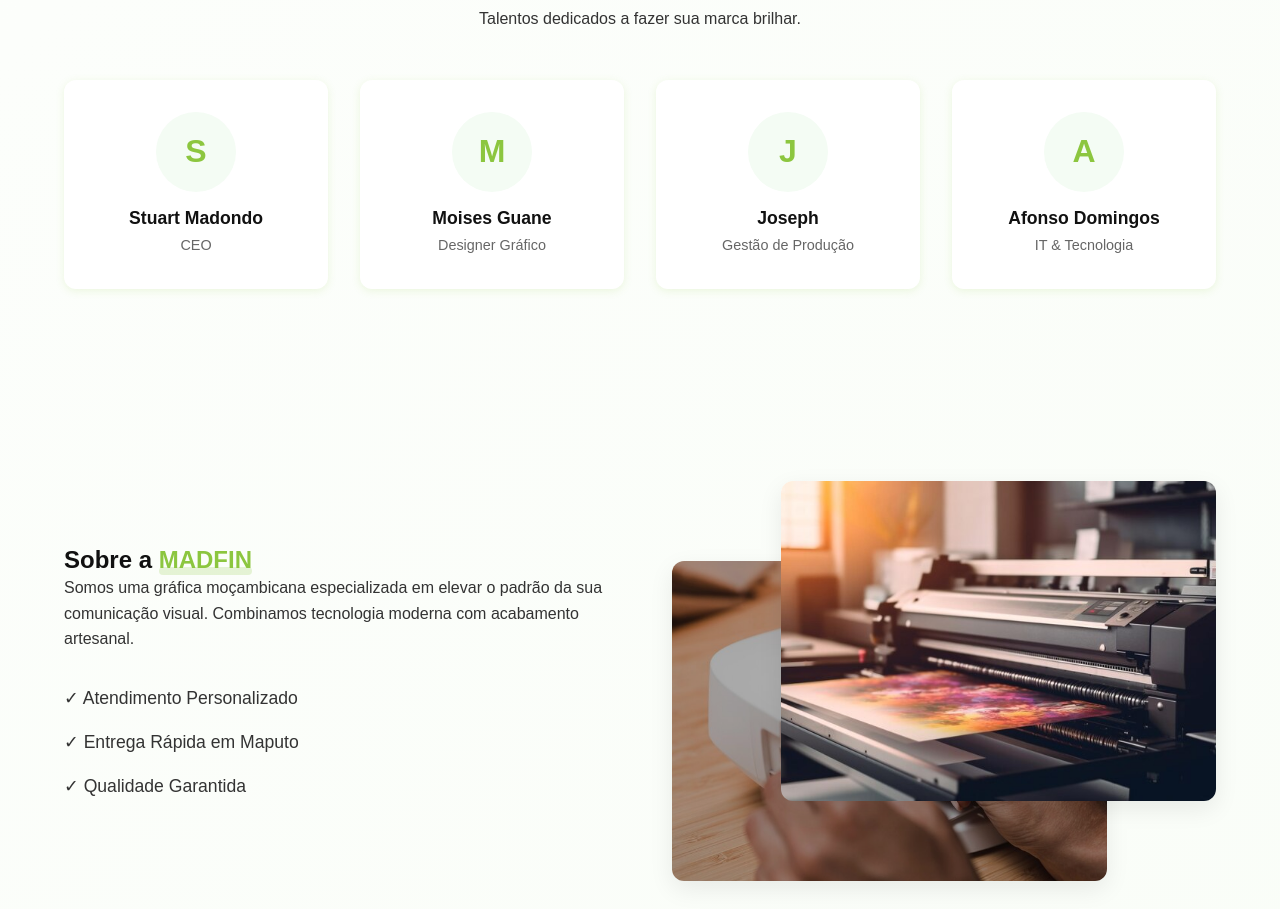
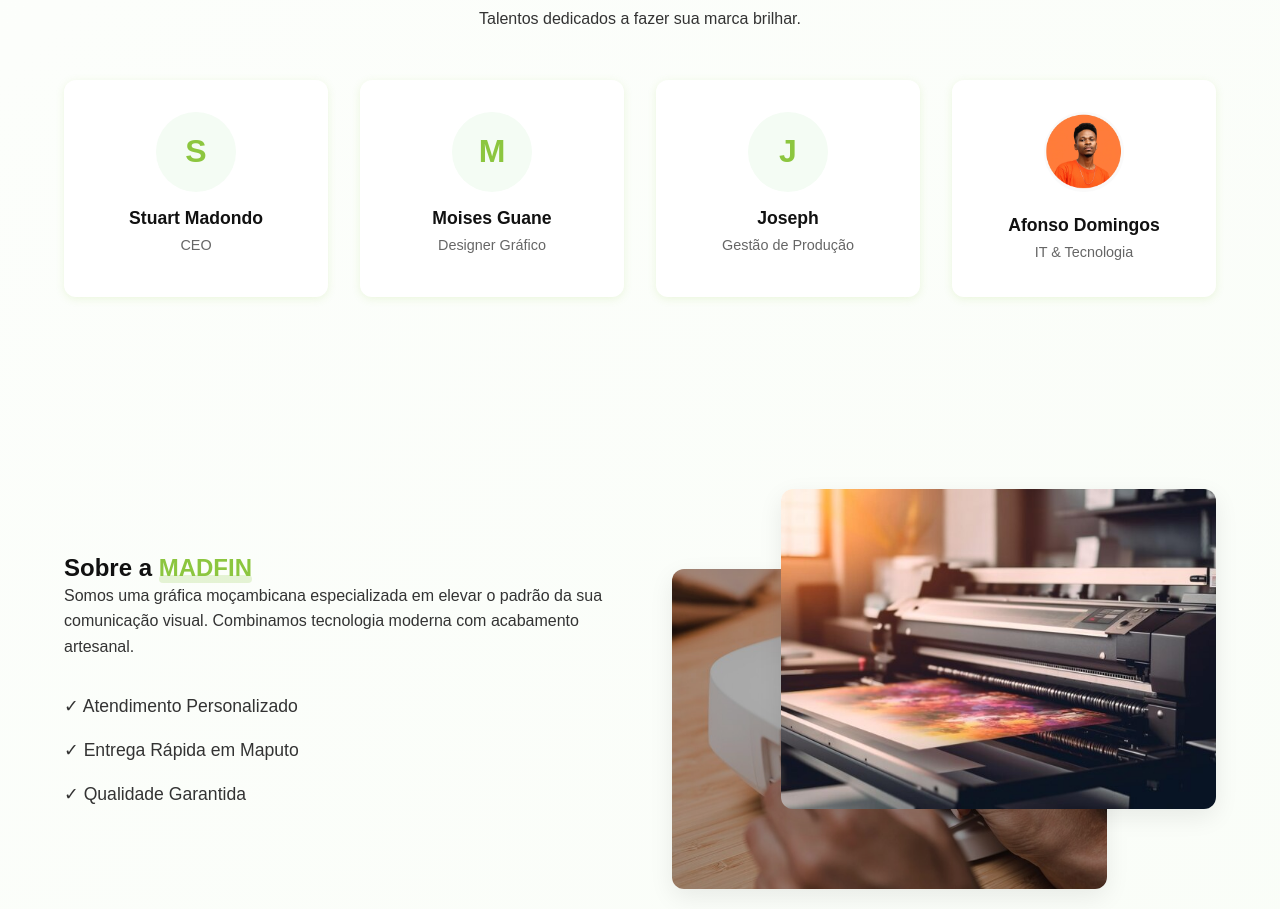
Before and after one commit to afonsoDomingos/madfin, a Vue app in the folder frontend/: page / in a window 1280 px wide. Shown: the part 2892-3801 px from the top of the page. Built offline with nearby package versions, Linux system fonts and the light colour scheme.

Commit message:
Add Afonso Domingos photo to team section

```diff
--- a/frontend/src/views/HomeView.vue
+++ b/frontend/src/views/HomeView.vue
@@ -104,7 +104,7 @@
                     <span class="role">Gestão de Produção</span>
                 </div>
                  <div class="team-card">
-                    <div class="avatar-placeholder">A</div>
+                    <img src="/images/afonso_domingos.jpg" alt="Afonso Domingos" class="avatar-img" />
                     <h4>Afonso Domingos</h4>
                     <span class="role">IT & Tecnologia</span>
                 </div>
@@ -493,6 +493,14 @@ h1 {
     color: var(--color-text-light);
 }
 
+.avatar-img {
+    width: 80px;
+    height: 80px;
+    border-radius: 50%;
+    object-fit: cover;
+    margin: 0 auto 1rem;
+}
+
 /* Intro Section */
 .intro-section {
     padding: 6rem 0;
```
Also changed, not shown: frontend/public/images/afonso_domingos.jpg (added).
